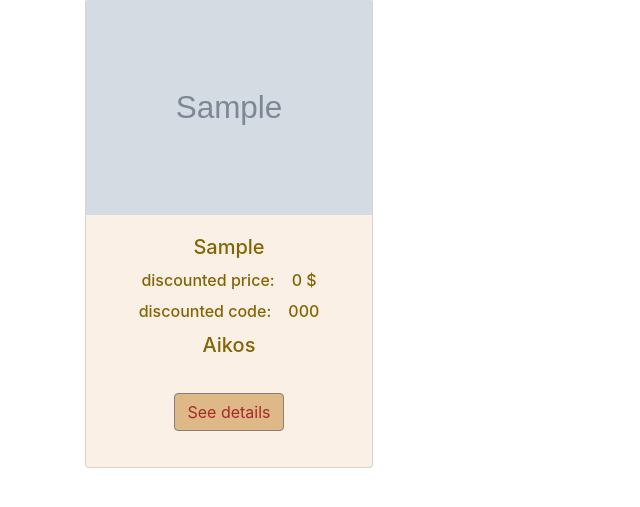
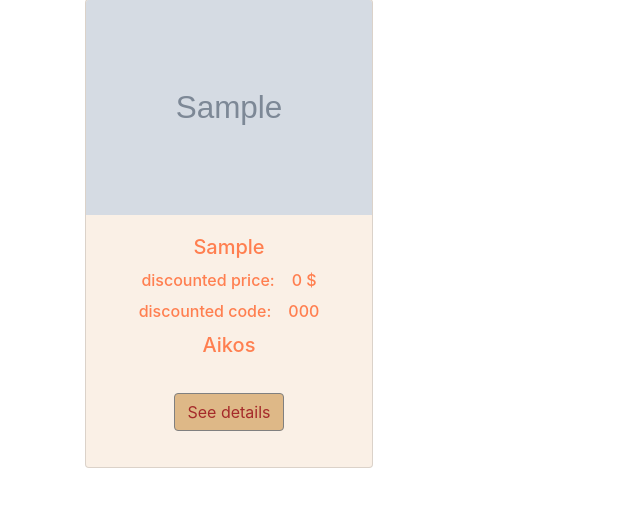
Before and after one commit to asenin1/heroku-furniture-discount, a Django app: page /furniture/ in a window 1280 px wide. Shown: the part 104-611 px from the top of the page, without its empty margins (0-640 px from the left). Run offline with Django 3.2, Linux system fonts and the light colour scheme; data comes from the database, SQL or seed files in the repository; tables that the repository leaves empty hold one stand-in row (values such as "Sample post"); grey boxes marked "Sample" are stand-in pictures; some libraries are stand-ins or nearby versions.

Commit message:
Update furniture.css

```diff
--- a/static/furniture.css
+++ b/static/furniture.css
@@ -1,6 +1,6 @@
 .card {
     background-color: linen;
-    color: #856404;
+    color: coral;
     margin: 5% 0;
 }
 
```
